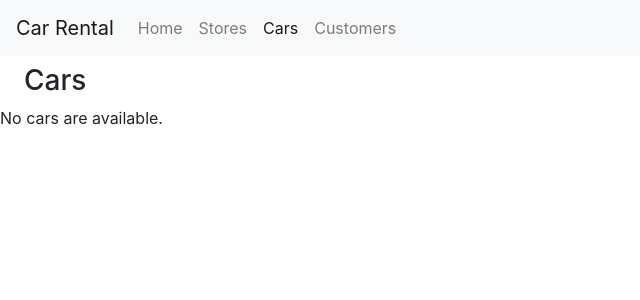
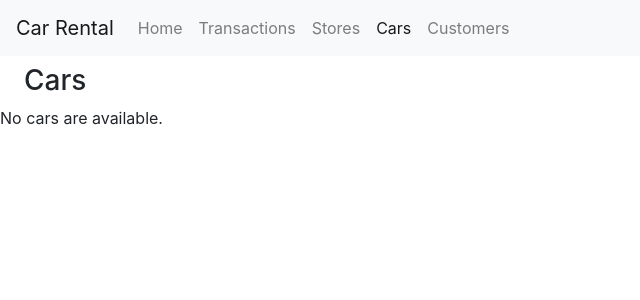
Before and after one commit to thomasvogelaar/IFB299, a Django app: page /cars in a window 1280 px wide. Shown: the top 300 px of the page, without its empty margins (0-640 px from the left). Run offline with Django 3.2, Linux system fonts and the light colour scheme; the visitor is signed in with stand-in values (Sample User, id 1); data that the repository does not hold is empty; some libraries are stand-ins or nearby versions.

Commit message:
Added empty transactions page.

```diff
--- a/carrental/core/urls.py
+++ b/carrental/core/urls.py
@@ -13,6 +13,6 @@ urlpatterns = [
     path('cars/<int:car_id>', views.cardetails, name='cardetails'),
     path('customers', views.customerlist, name='customerlist'),
     path('customers/<int:customer_id>', views.customerdetails, name='customerdetails'),
-    path('transactions', views.transactionlist, name='transactionlist'),
+    path('transactions', login_required(views.TransactionListView.as_view()), name='transactionlist'),
     path('transactions/<int:transaction_id>', views.transactiondetails, name='transactiondetails')
 ]
--- a/carrental/core/views.py
+++ b/carrental/core/views.py
@@ -60,3 +60,11 @@ def transactionlist(request):
 @login_required
 def transactiondetails(request, transaction_id):
     return HttpResponse("This is the details page for transaction id %s." % transaction_id)
+
+class TransactionListView(generic.ListView):
+    template_name = "core/transaction_list"
+    context_object_name = 'transaction_list'
+    paginate_by = 10
+    def get_queryset(self):
+        """ Returns a list of transactions """
+        return Transaction.objects.order_by('id')
--- a/carrental/templates/base.html
+++ b/carrental/templates/base.html
@@ -11,6 +11,9 @@
     <ul class="navbar-nav mr-auto">
         <li class="nav-item">
             {% block nav-home %} <a class="nav-link" href="/">Home</a> {% endblock %}
+        </li>
+        <li class="nav-item">
+            {% block nav-transactions %} <a class="nav-link" href="/transactions">Transactions</a> {% endblock %}
         </li>
         <li class="nav-item">
             {% block nav-stores %} <a class="nav-link" href="/stores">Stores</a> {% endblock %}
--- /dev/null
+++ b/carrental/templates/core/transaction_list.html
@@ -0,0 +1,6 @@
+{% extends "../base.html" %}
+{% block nav-transactions %}<a class="nav-link active" href="/transactions">Transactions</a>{% endblock %}
+
+{% block content %}
+<h3 class="pl-4 pt-2">Transactions</h3>
+{% endblock %}
```
